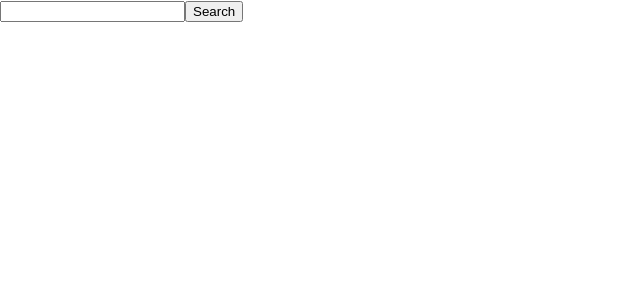
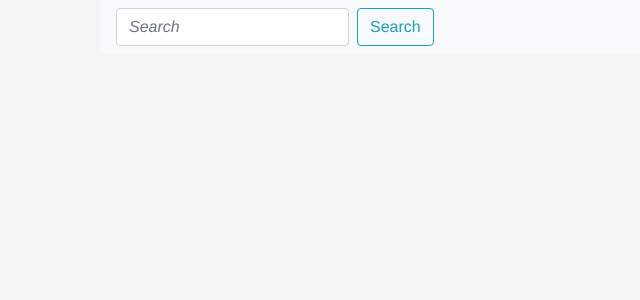
Before and after one commit to bradfrancis/recipe-manager, a React (Create React App) app: page / in a window 1280 px wide. Shown: the top 300 px of the page, without its empty margins (0-640 px from the left). Built offline with nearby package versions, Linux system fonts and the light colour scheme.

Commit message:
Adding basic styling w/ Bootstrap

```diff
--- a/package.json
+++ b/package.json
@@ -6,8 +6,10 @@
     "@testing-library/jest-dom": "^4.2.4",
     "@testing-library/react": "^9.4.0",
     "@testing-library/user-event": "^7.2.1",
+    "bootstrap": "^4.4.1",
     "cross-fetch": "^3.0.4",
     "react": "^16.12.0",
+    "react-bootstrap": "^1.0.0-beta.16",
     "react-dom": "^16.12.0",
     "react-redux": "^7.1.3",
     "react-scripts": "3.3.0",
--- a/public/index.html
+++ b/public/index.html
@@ -4,6 +4,14 @@
     <meta charset="utf-8" />
     <meta name="viewport" content="width=device-width, initial-scale=1" />
     <meta name="theme-color" content="#000000" />
+
+    <link
+      rel="stylesheet"
+      href="https://maxcdn.bootstrapcdn.com/bootstrap/4.4.1/css/bootstrap.min.css"
+      integrity="sha384-Vkoo8x4CGsO3+Hhxv8T/Q5PaXtkKtu6ug5TOeNV6gBiFeWPGFN9MuhOf23Q9Ifjh"
+      crossorigin="anonymous"
+    />
+
     <title>Recipe Manager</title>
   </head>
   <body>
--- a/src/components/App.js
+++ b/src/components/App.js
@@ -1,12 +1,13 @@
 import React from 'react';
 import SearchBar from '../containers/SearchBar';
 import SearchResults from "../containers/SearchResults";
+import Container from 'react-bootstrap/Container';
 
 const App = () => (
-  <>
+  <Container>
     <SearchBar />
     <SearchResults />
-  </>
+  </Container>
 );
 
 export default App;
--- /dev/null
+++ b/src/components/Loader.js
@@ -0,0 +1,35 @@
+import React from "react";
+import { Spinner } from "react-bootstrap";
+
+const Loader = () => {
+	const loaderStyles = {
+		height: "100vh",
+		width: "100%",
+		opacity: 0.7,
+		fontSize: "2rem",
+		display: "flex",
+		justifyContent: "center",
+		alignItems: "center",
+		zIndex: 9999,
+		position: "fixed",
+		top: 0,
+		left: 0,
+		backgroundImage: "linear-gradient(120deg, #fdfbfb 0%, #ebedee 100%)"
+	};
+
+	return (
+		<div style={loaderStyles}>
+			<Spinner animation="grow" role="status" variant="info" style={{width: "3rem", height: "3rem"}}>
+				<span className="sr-only">Loading...</span>
+			</Spinner>
+			<Spinner animation="grow" role="status" variant="info" style={{width: "3rem", height: "3rem"}}>
+				<span className="sr-only">Loading...</span>
+			</Spinner>
+			<Spinner animation="grow" role="status" variant="info" style={{width: "3rem", height: "3rem"}}>
+				<span className="sr-only">Loading...</span>
+			</Spinner>
+		</div>
+	);
+}
+
+export default Loader;
--- /dev/null
+++ b/src/components/RecipeCard.js
@@ -0,0 +1,40 @@
+import React from "react";
+import { Card, ListGroup } from "react-bootstrap";
+
+const RecipeCard = ({data}) => {
+	console.log(data);
+
+	const outerImageStyle = {
+		display: "flex",
+		justifyContent: "center",
+		alignItems: "center"
+	};
+
+	const innerImageStyle = {
+		borderRadius: "50%"
+	};
+
+	return (
+		<Card bg="light" border="secondary" style={{minWidth: "18rem"}}>
+			<Card.Header as="h4">{data.label}</Card.Header>
+			<div style={outerImageStyle} className="m-sm-4">
+				<img src={data.image} alt={data.label} style={innerImageStyle}/>
+			</div>
+			<Card.Body>
+				{
+					data.ingredientLines && data.ingredientLines.length > 0 &&
+					<ListGroup variant="flush">
+						{
+							data.ingredientLines.map(ingredient => <ListGroup.Item variant="info">{ingredient}</ListGroup.Item>)
+						}
+					</ListGroup>
+				}
+			</Card.Body>
+			<Card.Footer>
+				<small className="text-muted">{data.source} (<a href={data.url}>{data.url}</a>)</small>
+			</Card.Footer>
+		</Card>
+	)
+}
+
+export default RecipeCard;
--- a/src/components/SearchBar.js
+++ b/src/components/SearchBar.js
@@ -1,4 +1,6 @@
 import React, { useState } from "react";
+import Button from "react-bootstrap/Button";
+import { Navbar, Form, FormControl, Container, Row, Col } from "react-bootstrap";
 
 const SearchBar = ({ isFetching, actions }) => {
 	const [input, setInput] = useState('');
@@ -20,18 +22,29 @@ const SearchBar = ({ isFetching, actions }) => {
 	};
 
 	return (
-		<form onSubmit={(e) => handleSubmit(e)}>
-			<input
-				value={input}
+		<Container>
+			<Navbar variant="dark" bg="light">
+				<Form inline onSubmit={(e) => handleSubmit(e)}>
+					<Form.Group as={Row}>
+						<Col sm="12">
+							<Form.Control
+								type="text"
+								placeholder="Search"
+								className="mr-sm-2"
 								onChange={(e) => setInput(e.target.value)}
 								disabled={isFetching}
 							/>
-			<button
+							<Button
 								type="submit"
+								variant="outline-info"
 								disabled={isFetching}>
 								{didSubmit ? "Loading..." : "Search"}
-			</button>
-		</form>
+							</Button>
+						</Col>
+					</Form.Group>
+				</Form>
+			</Navbar>
+		</Container>
 	);
 }
 
--- a/src/components/SearchResults.js
+++ b/src/components/SearchResults.js
@@ -1,43 +1,37 @@
 import React from "react";
-
-const Loader = () => {
-	const loaderStyles = {
-		minHeight: "100vh",
-		minWidth: "100%",
-		opacity: 0.7,
-		fontSize: "2rem",
-		display: "flex",
-		justifyContent: "center",
-		alignItems: "center",
-		zIndex: 9999,
-		position: "absolute",
-		backgroundImage: "linear-gradient(120deg, #fdfbfb 0%, #ebedee 100%)"
-	};
-
-	return (
-		<div style={loaderStyles}>
-			<span>Loading...</span>
-		</div>
-	);
-}
+import Loader from "./Loader";
+import RecipeCard from "./RecipeCard";
+import CardColumns from "react-bootstrap/CardColumns";
+import Button from "react-bootstrap/Button";
 
 const SearchResults = ({ recipes, isFetching, query, actions }) => {
 	const recipesLoaded = recipes && recipes.length > 0;
+
+	const loadMoreStyles = {
+		display: "flex",
+		justifyContent: "center",
+		alignItems: "center"
+	};
 
 	return (
 		<>
 			{isFetching && <Loader />}
 			{recipesLoaded &&
 				<div>
-					<ul>
-						{recipes.map(recipe => <li>{recipe.label}</li>)}
-					</ul>
-					<button
-						onClick={() => actions.fetchRecipes(query, recipes.length, true)}
-						disabled={isFetching}
-						>
-						Load More
-					</button>
+					<CardColumns>
+						{
+							recipes.map(recipe => <RecipeCard data={recipe} key={btoa(recipe.uri)} />)
+						}
+					</CardColumns>
+					<div className="mt-sm-10" style={loadMoreStyles}>
+						<Button
+							variant="info"
+							onClick={() => actions.fetchRecipes(query, recipes.length, true)}
+							disabled={isFetching}
+							>
+							Load More
+						</Button>
+					</div>
 				</div>
 			}
 		</>
--- a/src/index.css
+++ b/src/index.css
@@ -1,13 +1,49 @@
+/*
+html,
 body {
-  margin: 0;
-  font-family: -apple-system, BlinkMacSystemFont, 'Segoe UI', 'Roboto', 'Oxygen',
-    'Ubuntu', 'Cantarell', 'Fira Sans', 'Droid Sans', 'Helvetica Neue',
-    sans-serif;
-  -webkit-font-smoothing: antialiased;
-  -moz-osx-font-smoothing: grayscale;
+	margin: 0;
+	padding: 0;
 }
 
-code {
-  font-family: source-code-pro, Menlo, Monaco, Consolas, 'Courier New',
-    monospace;
+button {
+	margin: 0;
+	padding: 5px;
+	border: 1px solid #111;
+	font-size: 100%;
+	vertical-align: baseline;
+	font-family: inherit;
+	font-weight: inherit;
+  color: inherit;
+  background-color: #cc0066;
+	-webkit-font-smoothing: antialiased;
+	-moz-osx-font-smoothing: grayscale;
 }
+
+button:disabled {
+  color: initial;
+  cursor: not-allowed;
+} */
+
+body {
+	font: 14px 'Helvetica Neue', Helvetica, Arial, sans-serif;
+	line-height: 1.4em;
+	background: #f5f5f5;
+	color: #111111;
+	-webkit-font-smoothing: antialiased;
+	-moz-osx-font-smoothing: grayscale;
+	font-weight: 300;
+}
+
+:focus {
+	outline: 0;
+}
+
+.hidden {
+	display: none;
+}
+
+input::placeholder {
+	font-style: italic;
+	font-weight: 300;
+	color: rgba(0, 0, 0, 0.4);
+}
--- a/src/index.js
+++ b/src/index.js
@@ -5,8 +5,9 @@ import { createStore, applyMiddleware } from 'redux';
 import rootReducer from './reducers';
 import { createLogger } from 'redux-logger';
 import thunkMiddleware from 'redux-thunk';
+import App from './components/App';
+
 import './index.css';
-import App from './components/App';
 
 
 const loggerMiddleware = createLogger();
```
Also changed, not shown: 1 other file (tests, documents, lock files or other folders). Lines whose indentation alone changed are shown as unchanged.
